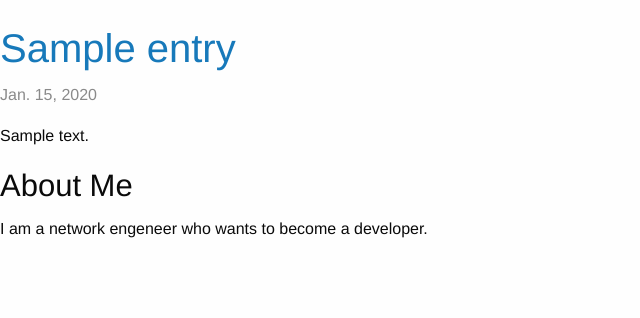
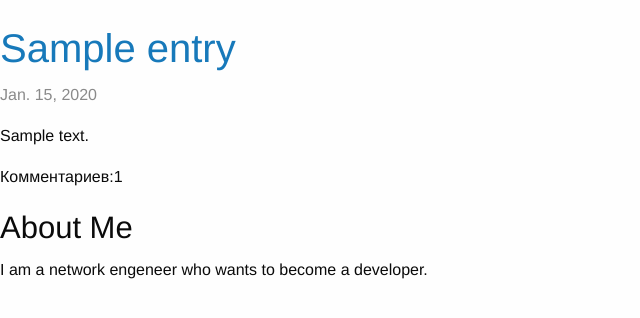
Before and after one commit to khatangatao/khatangatao, a Django app: page / in a window 1280 px wide. Shown: the part 88-406 px from the top of the page, without its empty margins (0-640 px from the left). Run offline with Django 3.2, Linux system fonts and the light colour scheme; tables that the repository leaves empty hold one stand-in row (values such as "Sample post"); some libraries are stand-ins or nearby versions.

Commit message:
Added count of commentaries to post

```diff
--- a/blog/templates/_entry.html
+++ b/blog/templates/_entry.html
@@ -9,5 +9,6 @@
     <p></p>
 
     {{ entry.body|linebreaks }}
+    <p>Комментариев:{{ entry.comment_set.all.count }} </p>
 
 </article>
```
